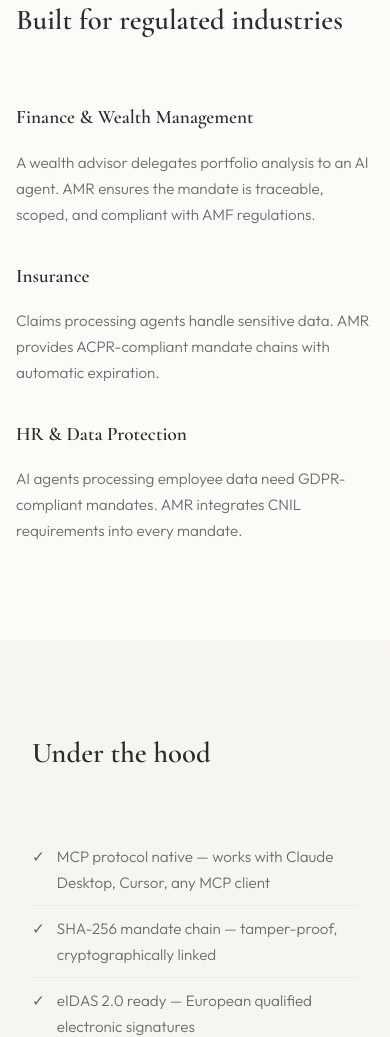
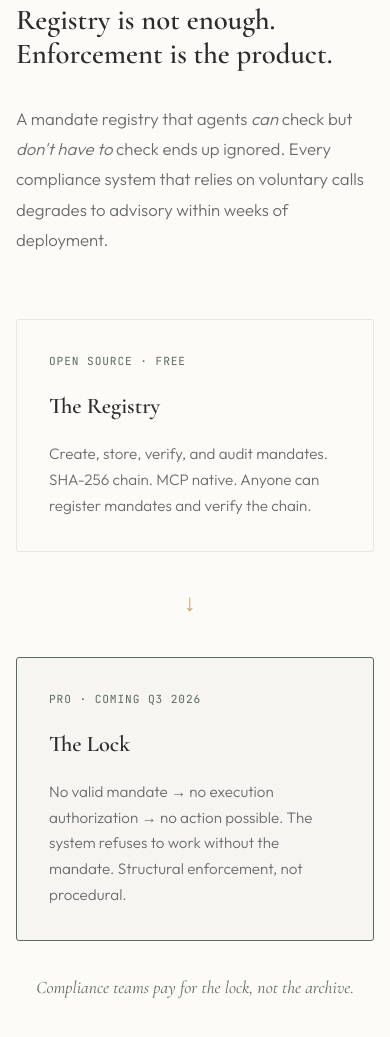
Before and after one commit to JC7333/amr-site, a plain HTML site: page index.html in a window 390 px wide. Shown: the part 4147-5184 px from the top of the page. Drawn offline with nearby package versions, Linux system fonts and the light colour scheme.

Commit message:
feat: add enforcement model section + ecosystem positioning + Omnibus CTA

```diff
--- a/index.html
+++ b/index.html
@@ -512,6 +512,77 @@ footer {
 footer a { color: var(--sage); text-decoration: none; }
 footer a:hover { text-decoration: underline; }
 
+/* --- ENFORCEMENT --- */
+.enforcement {
+  padding-top: var(--space-xl);
+  padding-bottom: var(--space-xl);
+}
+
+.enforcement-grid {
+  display: grid;
+  grid-template-columns: 1fr auto 1fr;
+  gap: var(--space-md);
+  align-items: stretch;
+  margin: var(--space-lg) 0 var(--space-md);
+}
+
+.enforcement-col {
+  padding: var(--space-md);
+  border: 1px solid rgba(0,0,0,0.08);
+  border-radius: 3px;
+  background: var(--bg);
+}
+
+.enforcement-col-pro {
+  border-color: var(--sage);
+  background: rgba(92, 107, 94, 0.04);
+}
+
+.enforcement-col h3 {
+  font-family: var(--font-serif);
+  font-size: 1.4rem;
+  font-weight: 600;
+  margin-bottom: var(--space-sm);
+  color: var(--text);
+}
+
+.enforcement-col p {
+  font-size: 0.95rem;
+  color: var(--text-light);
+  line-height: 1.7;
+}
+
+.enforcement-label {
+  font-family: var(--font-mono);
+  font-size: 0.7rem;
+  letter-spacing: 0.08em;
+  color: var(--sage);
+  margin-bottom: var(--space-sm);
+  text-transform: uppercase;
+}
+
+.enforcement-arrow {
+  display: flex;
+  align-items: center;
+  font-size: 1.5rem;
+  color: var(--gold);
+  font-weight: 300;
+}
+
+.enforcement-footnote {
+  font-family: var(--font-serif);
+  font-size: 1.1rem;
+  font-style: italic;
+  color: var(--sage);
+  text-align: center;
+  margin-top: var(--space-md);
+}
+
+@media (max-width: 640px) {
+  .enforcement-grid { grid-template-columns: 1fr; }
+  .enforcement-arrow { justify-content: center; transform: rotate(90deg); }
+}
+
 /* --- SEPARATOR --- */
 .sep {
   width: 40px;
@@ -554,6 +625,7 @@ html[lang="fr"] .hero-ctas a[data-lang="en"] { display: none; }
   <ul class="nav-links">
     <li><a href="#problem" class="nav-hide-mobile" data-lang="en">Problem</a><a href="#problem" class="nav-hide-mobile" data-lang="fr">Problème</a></li>
     <li><a href="#solution" class="nav-hide-mobile" data-lang="en">Solution</a><a href="#solution" class="nav-hide-mobile" data-lang="fr">Solution</a></li>
+    <li><a href="#enforcement" class="nav-hide-mobile" data-lang="en">Enforcement</a><a href="#enforcement" class="nav-hide-mobile" data-lang="fr">Enforcement</a></li>
     <li><a href="#about" data-lang="en">About</a><a href="#about" data-lang="fr">À propos</a></li>
     <li><a href="https://github.com/JC7333/amr" target="_blank" rel="noopener">GitHub</a></li>
     <li><button class="lang-toggle" id="langToggle" aria-label="Switch language">FR / EN</button></li>
@@ -666,6 +738,40 @@ html[lang="fr"] .hero-ctas a[data-lang="en"] { display: none; }
   <p class="analogy-punchline" data-lang="fr">AMR est l'ordonnancier de l'ère des agents autonomes.</p>
 </div>
 
+<!-- ENFORCEMENT -->
+<section class="enforcement" id="enforcement">
+  <div class="reveal">
+    <h2 class="section-title" data-lang="en">Registry is not enough.<br>Enforcement is the product.</h2>
+    <h2 class="section-title" data-lang="fr">L'archive ne suffit pas.<br>Le verrou, c'est le produit.</h2>
+
+    <p class="section-text" data-lang="en">A mandate registry that agents <em>can</em> check but <em>don't have to</em> check ends up ignored. Every compliance system that relies on voluntary calls degrades to advisory within weeks of deployment.</p>
+    <p class="section-text" data-lang="fr">Un registre de mandats que les agents <em>peuvent</em> vérifier mais <em>ne sont pas obligés</em> de vérifier finit ignoré. Tout système de conformité basé sur des appels volontaires se dégrade en recommandation en quelques semaines.</p>
+  </div>
+
+  <div class="enforcement-grid reveal">
+    <div class="enforcement-col">
+      <div class="enforcement-label" data-lang="en">Open source · Free</div>
+      <div class="enforcement-label" data-lang="fr">Open source · Gratuit</div>
+      <h3 data-lang="en">The Registry</h3>
+      <h3 data-lang="fr">Le Registre</h3>
+      <p data-lang="en">Create, store, verify, and audit mandates. SHA-256 chain. MCP native. Anyone can register mandates and verify the chain.</p>
+      <p data-lang="fr">Créer, stocker, vérifier et auditer les mandats. Chaîne SHA-256. Natif MCP. N'importe qui peut enregistrer des mandats et vérifier la chaîne.</p>
+    </div>
+    <div class="enforcement-arrow">→</div>
+    <div class="enforcement-col enforcement-col-pro">
+      <div class="enforcement-label" data-lang="en">Pro · Coming Q3 2026</div>
+      <div class="enforcement-label" data-lang="fr">Pro · Prévu T3 2026</div>
+      <h3 data-lang="en">The Lock</h3>
+      <h3 data-lang="fr">Le Verrou</h3>
+      <p data-lang="en">No valid mandate → no execution authorization → no action possible. The system refuses to work without the mandate. Structural enforcement, not procedural.</p>
+      <p data-lang="fr">Pas de mandat valide → pas d'autorisation d'exécution → pas d'action possible. Le système refuse de fonctionner sans le mandat. Enforcement structurel, pas procédural.</p>
+    </div>
+  </div>
+
+  <p class="enforcement-footnote reveal" data-lang="en">Compliance teams pay for the lock, not the archive.</p>
+  <p class="enforcement-footnote reveal" data-lang="fr">Les équipes compliance paient pour le verrou, pas pour l'archive.</p>
+</section>
+
 <!-- USE CASES -->
 <section class="use-cases">
   <div class="reveal">
@@ -715,6 +821,8 @@ html[lang="fr"] .hero-ctas a[data-lang="en"] { display: none; }
     <li data-lang="fr"><span class="tech-check">✓</span> Validation Pydantic v2 — schémas de mandats typés</li>
     <li data-lang="en"><span class="tech-check">✓</span> Open source — MIT license, audit the code yourself</li>
     <li data-lang="fr"><span class="tech-check">✓</span> Open source — licence MIT, auditez le code vous-même</li>
+    <li data-lang="en"><span class="tech-check">✓</span> Composable — AMR authorizes before the action; action-certification proxies prove what happened during. Full trust chain.</li>
+    <li data-lang="fr"><span class="tech-check">✓</span> Composable — AMR autorise avant l'action ; les proxies de certification prouvent ce qui s'est passé pendant. Chaîne de confiance complète.</li>
   </ul>
 
   <div class="install-block">
@@ -761,8 +869,8 @@ html[lang="fr"] .hero-ctas a[data-lang="en"] { display: none; }
 <!-- FINAL CTA -->
 <section class="final-cta">
   <div class="reveal">
-    <h2 data-lang="en">The AI Act deadline is August 2, 2026.<br>Are your agents ready?</h2>
-    <h2 data-lang="fr">La date limite de l'AI Act est le 2 août 2026.<br>Vos agents sont-ils prêts ?</h2>
+    <h2 data-lang="en">The AI Act high-risk deadline is August 2, 2026.<br>The Digital Omnibus may delay it — but it hasn't yet.<br>Are your agents ready for either scenario?</h2>
+    <h2 data-lang="fr">La date AI Act haut risque est le 2 août 2026.<br>Le Digital Omnibus pourrait la repousser — mais ce n'est pas encore fait.<br>Vos agents sont-ils prêts dans les deux cas ?</h2>
 
     <div class="hero-ctas">
       <a href="https://github.com/JC7333/amr" target="_blank" rel="noopener" class="btn-primary" data-lang="en">Star on GitHub →</a>
```
